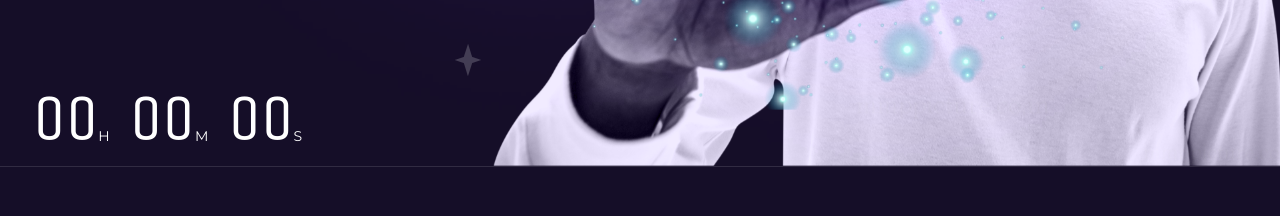
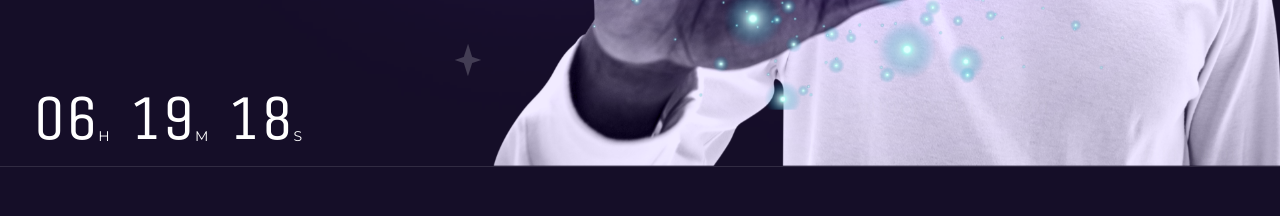
Before and after one commit to taiwonaf/landing-page, a React (Vite) app: page / in a window 1280 px wide. Shown: the part 706-922 px from the top of the page. Built offline with nearby package versions, Linux system fonts and the light colour scheme.

Commit message:
Updated the hero section to put time

```diff
--- a/src/components/home/hero/Hero.tsx
+++ b/src/components/home/hero/Hero.tsx
@@ -1,8 +1,23 @@
+import { useEffect, useState } from "react";
 import LinkButton from "../../button/LinkButton";
 import { Chain, Fire } from "./HeroTextImg";
 import TopText from "./TopText";
 
 const Hero = () => {
+  const [time, setTime] = useState<Date>(new Date());
+
+  useEffect(() => {
+    const intervalID = setInterval(() => {
+      setTime(new Date());
+    }, 1000);
+
+    // Cleanup the interval when the component unmounts
+    return () => clearInterval(intervalID);
+  }, []);
+
+  const hours: number = time.getHours();
+  const minutes: number = time.getMinutes();
+  const seconds: number = time.getSeconds();
   return (
     <div className=" max-w-[1440px] mx-auto pt-[32px] relative z-[10]">
       <TopText />
@@ -27,19 +42,19 @@ const Hero = () => {
           </div>
           <div className="text-white text-[64px] flex justify-center md:justify-start gap-[20px] font-unica">
             <span className="flex items-center">
-              00{" "}
+              {String(hours).padStart(2, "0")}
               <span className="text-[14px] font-monteserat relative bottom-[-18px]">
                 H
               </span>
             </span>
             <span className="flex items-center">
-              00{" "}
+              {String(minutes).padStart(2, "0")}
               <span className="text-[14px] font-monteserat relative bottom-[-18px]">
                 M
               </span>
             </span>
             <span className="flex items-center">
-              00{" "}
+              {String(seconds).padStart(2, "0")}
               <span className="text-[14px] font-monteserat relative bottom-[-18px]">
                 S
               </span>
```
